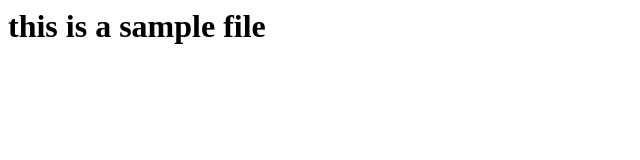
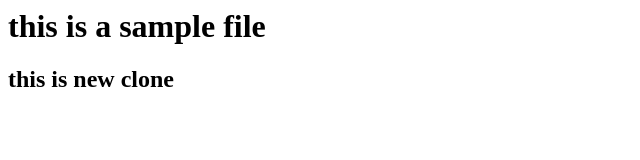
Before and after one commit to vivek241988/nandu24, a plain HTML site: page index.html in a window 1280 px wide. Shown: the whole page, without its empty margins (0-640 px from the left). Drawn offline with Linux system fonts and the light colour scheme.

Commit message:
second change

```diff
--- a/index.html
+++ b/index.html
@@ -1 +1,2 @@
 <h1> this is a sample file </h1>
+<h2> this is new clone </h2>
```
